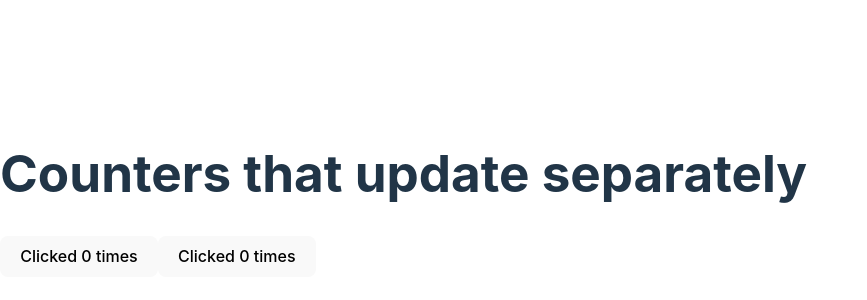
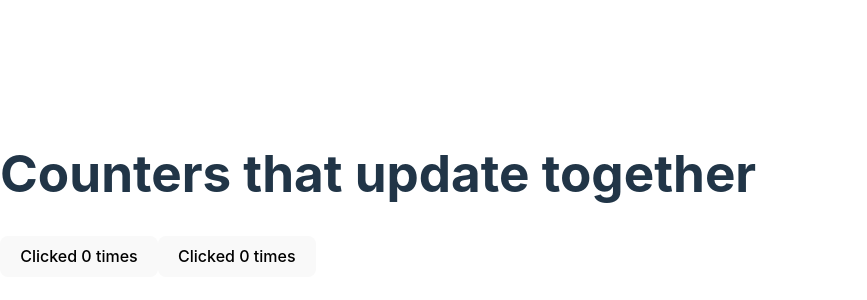
Before and after one commit to SerenityZenDev/react_dev_learn, a React (Vite) app: page / in a window 1280 px wide. Shown: the part 206-506 px from the top of the page, without its empty margins (0-867 px from the left). Built offline with nearby package versions, Linux system fonts and the light colour scheme.

Commit message:
구성 요소 간 데이터 공유

```diff
--- a/src/App.jsx
+++ b/src/App.jsx
@@ -1,16 +1,6 @@
 import { useState } from 'react';
 
 export default function MyApp() {
-  return (
-    <div>
-      <h1>Counters that update separately</h1>
-      <MyButton />
-      <MyButton />
-    </div>
-  );
-}
-
-function MyButton() {
   const [count, setCount] = useState(0);
 
   function handleClick() {
@@ -18,7 +8,17 @@
   }
 
   return (
-    <button onClick={handleClick}>
+    <div>
+      <h1>Counters that update together</h1>
+      <MyButton count={count} onClick={handleClick} />
+      <MyButton count={count} onClick={handleClick} />
+    </div>
+  );
+}
+
+function MyButton({ count, onClick }) {
+  return (
+    <button onClick={onClick}>
       Clicked {count} times
     </button>
   );
```
